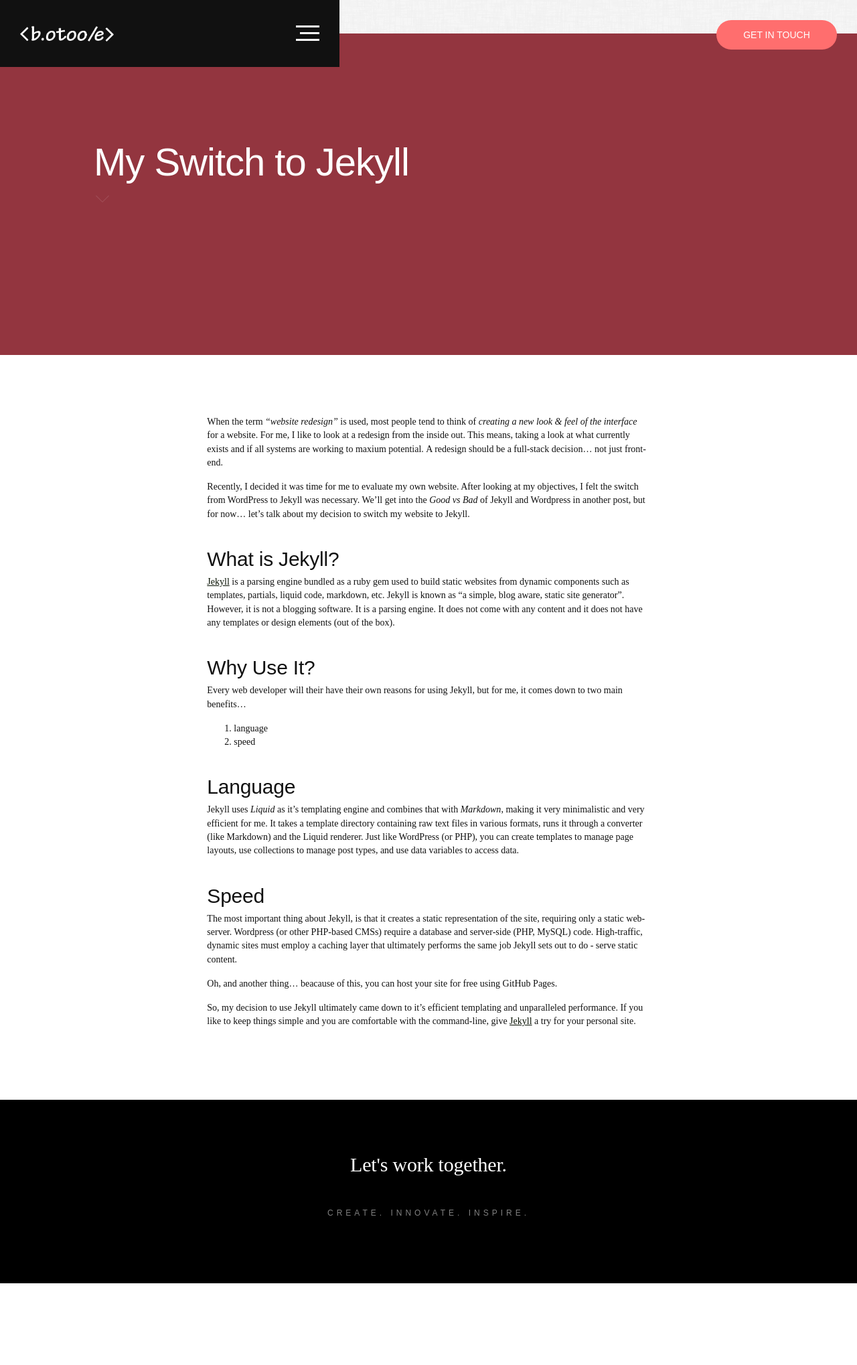
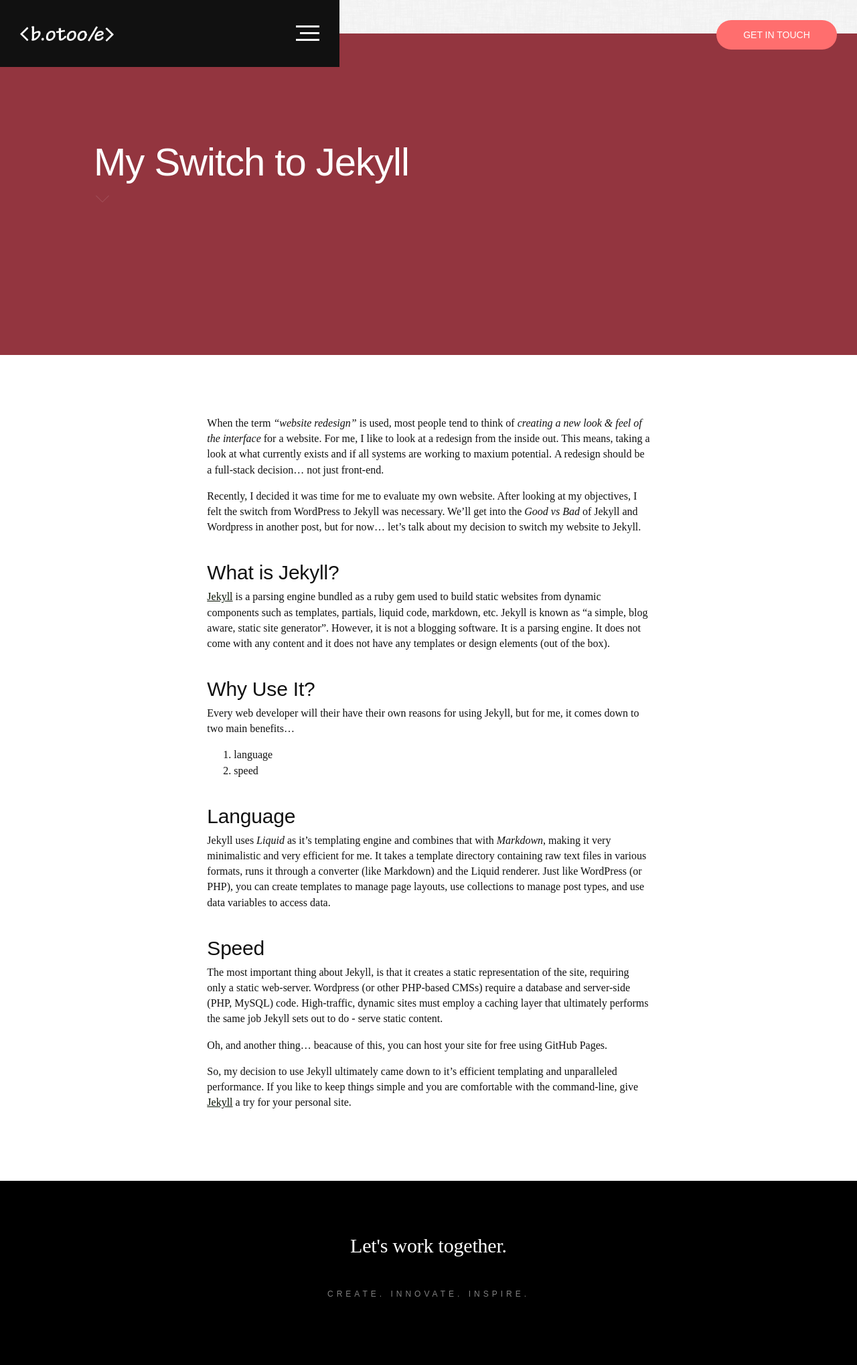
Before and after one commit to brianotoole/brianz3.1, a Jekyll site: the page built from _posts/2016-12-26-jekyllswitch.md, in a window 1280 px wide. Shown: the whole page at 67% size. Built offline with Jekyll 4.4.1, drawn with Linux system fonts in a browser that asks for light colours; nearby versions of some CDN libraries; some web fonts are replaced; before the commit the page ends 1916 px from its top, so only the background shows below that.

Commit message:
global font update

```diff
--- a/assets/css/app.css
+++ b/assets/css/app.css
@@ -2299,6 +2299,9 @@
 .entry-content h1, .entry-content .h1, .entry-content h2, .entry-content .h2, .entry-content h3, .entry-content .h3, .entry-content h4, .entry-content .h4, .entry-content h5, .entry-content .h5, .entry-content h6, .entry-content .h6 {
   margin-top: 40px; }
 
+.entry-content p, .entry-content ol, .entry-content ul, .entry-content dl {
+  font-size: 1rem; }
+
 .footer a {
   text-decoration: none; }
 
--- a/src/styles/layouts/_page.scss
+++ b/src/styles/layouts/_page.scss
@@ -343,6 +343,9 @@
   h1,.h1,h2,.h2,h3,.h3,h4,.h4,h5,.h5,h6,.h6 {
     margin-top: 40px;
   }
+  p, ol, ul, dl {
+    font-size: rem(16);
+  }
 }
 
 // Footer
```
